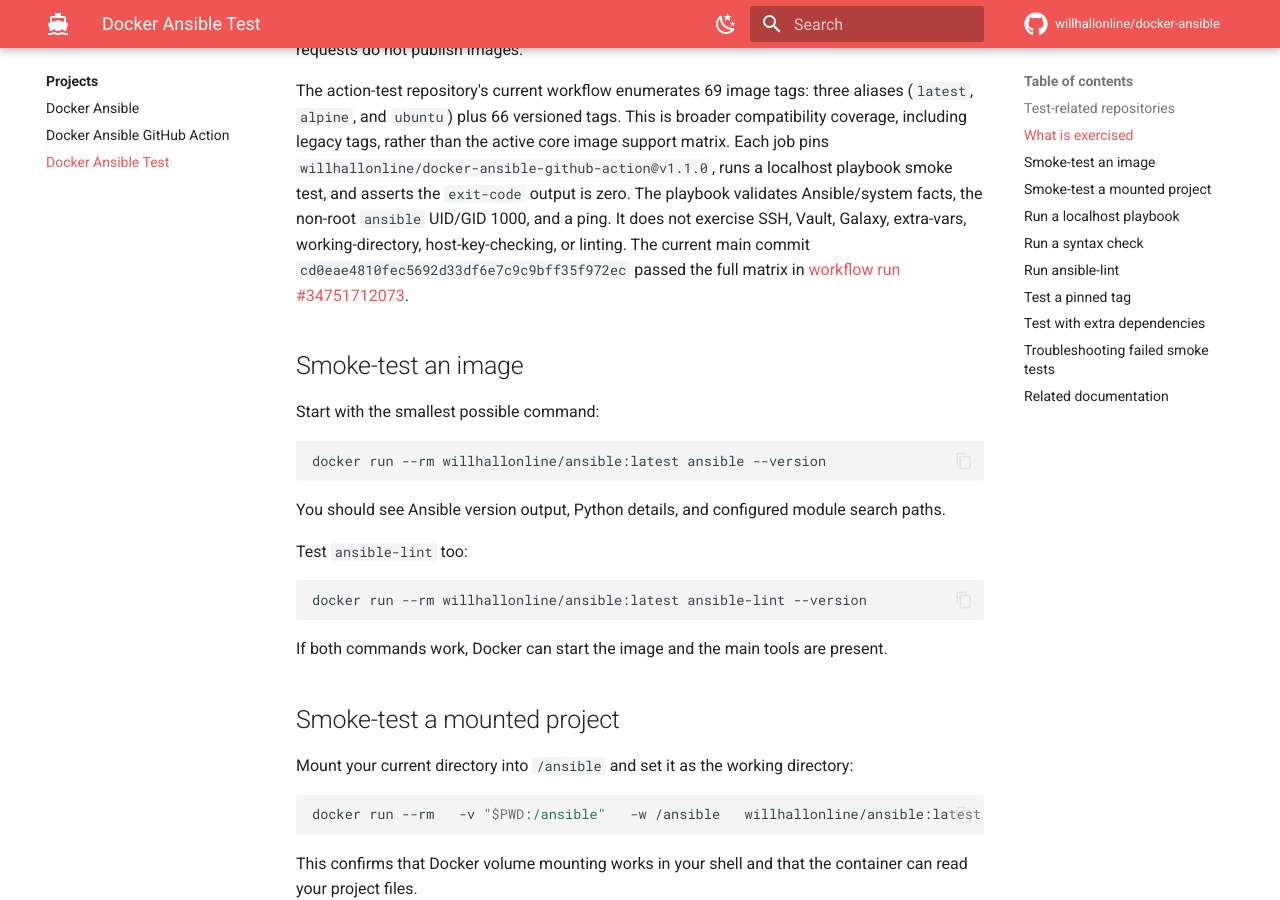
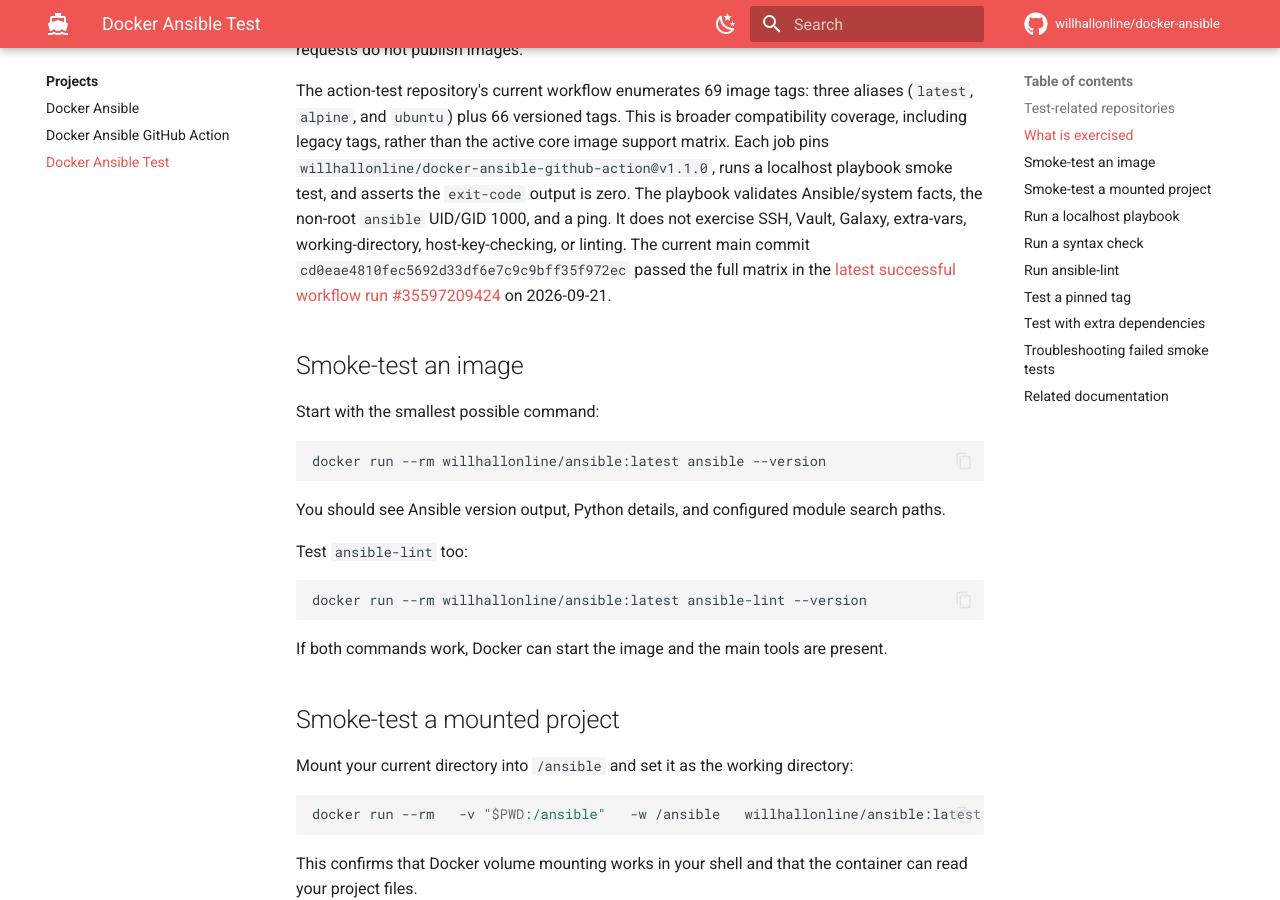
Before and after one commit to docker-ansible/docker-ansible.github.io, an MkDocs documentation site: the page built from docs/projects/testing.md, in a window 1280 px wide and 900 px high, scrolled down 1679 px. Built offline with MkDocs 1.6.1 and Material for MkDocs 9.7.7, drawn with Linux system fonts in a browser that asks for light colours; comment, search, counter and statistics services are not loaded; some of the changed text lies outside the part shown.

Commit message:
docs: refresh current test snapshot
Co-authored-by: Copilot App <223556219+Copilot@users.noreply.github.com>

```diff
--- a/docs/projects/testing.md
+++ b/docs/projects/testing.md
@@ -7,7 +7,7 @@ This page explains how the project is tested and how you can run quick smoke
 tests before relying on an image in your own automation.
 
 The current image-test release is `v2.7.4`. The action integration-test release
-is `v1.1.0`. The current default-branch snapshot is:
+is `v1.1.0`. The current default-branch snapshot, verified on 2026-09-23, is:
 
 | Project | `main` commit | Release/tag |
 | --- | --- | --- |
@@ -61,8 +61,9 @@ smoke test, and asserts the `exit-code` output is zero. The playbook validates
 Ansible/system facts, the non-root `ansible` UID/GID 1000, and a ping. It does
 not exercise SSH, Vault, Galaxy, extra-vars, working-directory,
 host-key-checking, or linting. The current main commit
-`cd0eae4810fec5692d33df6e7c9c9bff35f972ec` passed the full matrix in [workflow
-run #34751712073](https://github.com/willhallonline/docker-ansible-github-action-test/actions/runs/34751712073).
+`cd0eae4810fec5692d33df6e7c9c9bff35f972ec` passed the full matrix in the
+[latest successful workflow run #35597209424](https://github.com/willhallonline/docker-ansible-github-action-test/actions/runs/35597209424)
+on 2026-09-21.
 
 ## Smoke-test an image
 
```
